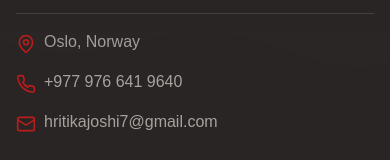
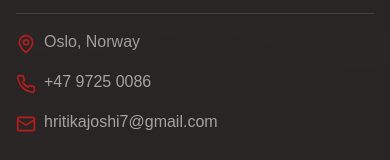
Before and after one commit to joshihritika/joshihritika.github.io, a React (Vite) app: page / in a window 390 px wide. Shown: the part 5530-5690 px from the top of the page. Built offline with nearby package versions, Linux system fonts and the light colour scheme.

Commit message:
Update contact phone number in Footer component

```diff
--- a/src/components/Footer.tsx
+++ b/src/components/Footer.tsx
@@ -98,7 +98,7 @@ export const Footer = () => {
               <li className="flex items-start text-stone-400">
                 <PhoneIcon size={20} className="mr-2 mt-1 text-red-700" />
                 <div>
-                  +977 976 641 9640
+                  +47 9725 0086
                 </div>
               </li>
               <li className="flex items-start text-stone-400">
```
